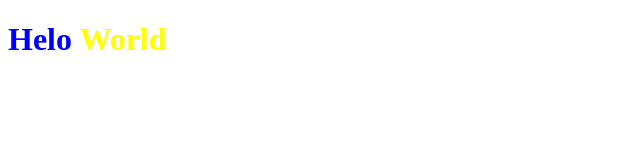
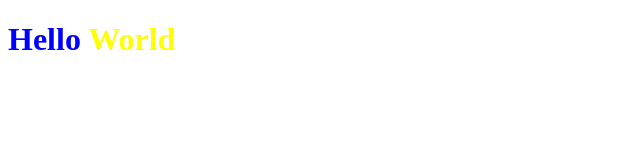
Before and after one commit to Serge157/hello_world, a plain HTML site: page index.html in a window 1280 px wide. Shown: the full height of the page, 0-640 px from the left. Drawn offline with Linux system fonts and the light colour scheme.

Commit message:
Update index.html

```diff
--- a/index.html
+++ b/index.html
@@ -8,7 +8,7 @@
     <link rel="stylesheet" href="style.css">
 </head>
 <body>
-    <h1>Helo <span>World</span>
+    <h1>Hello <span>World</span>
     </h1>
 </body>
 </html>
```
